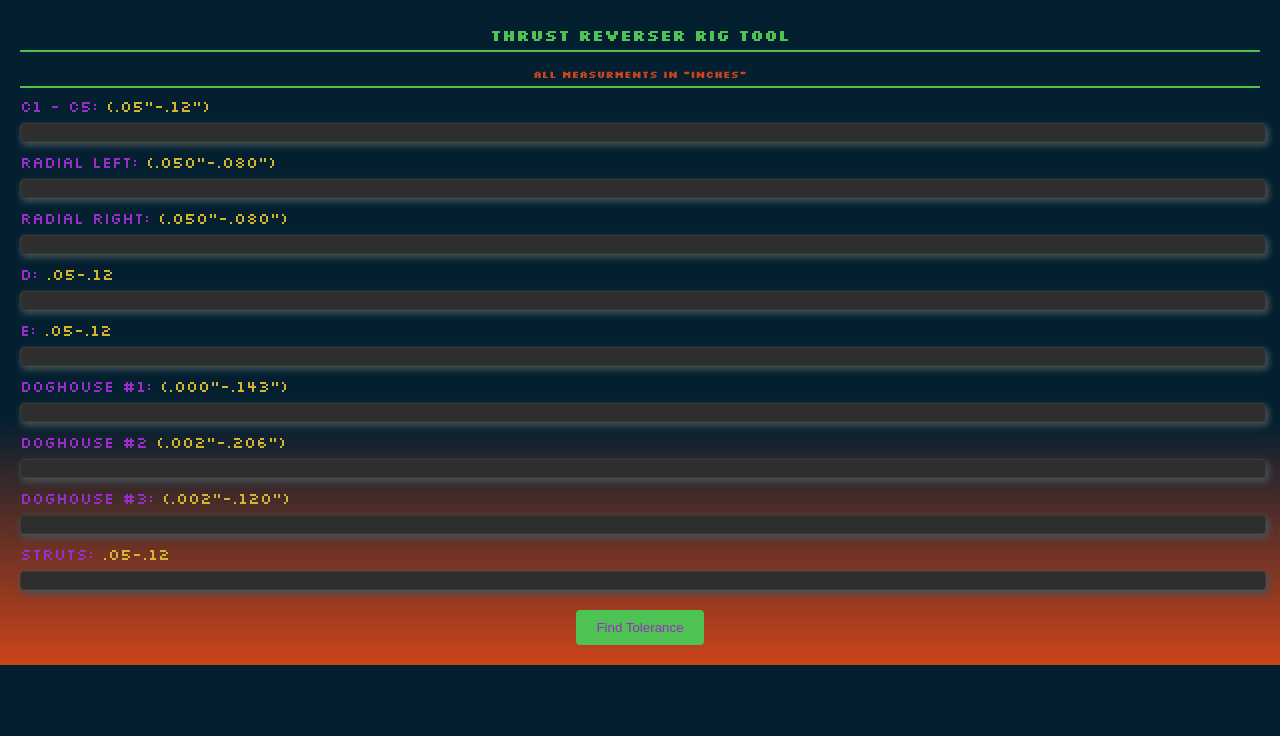
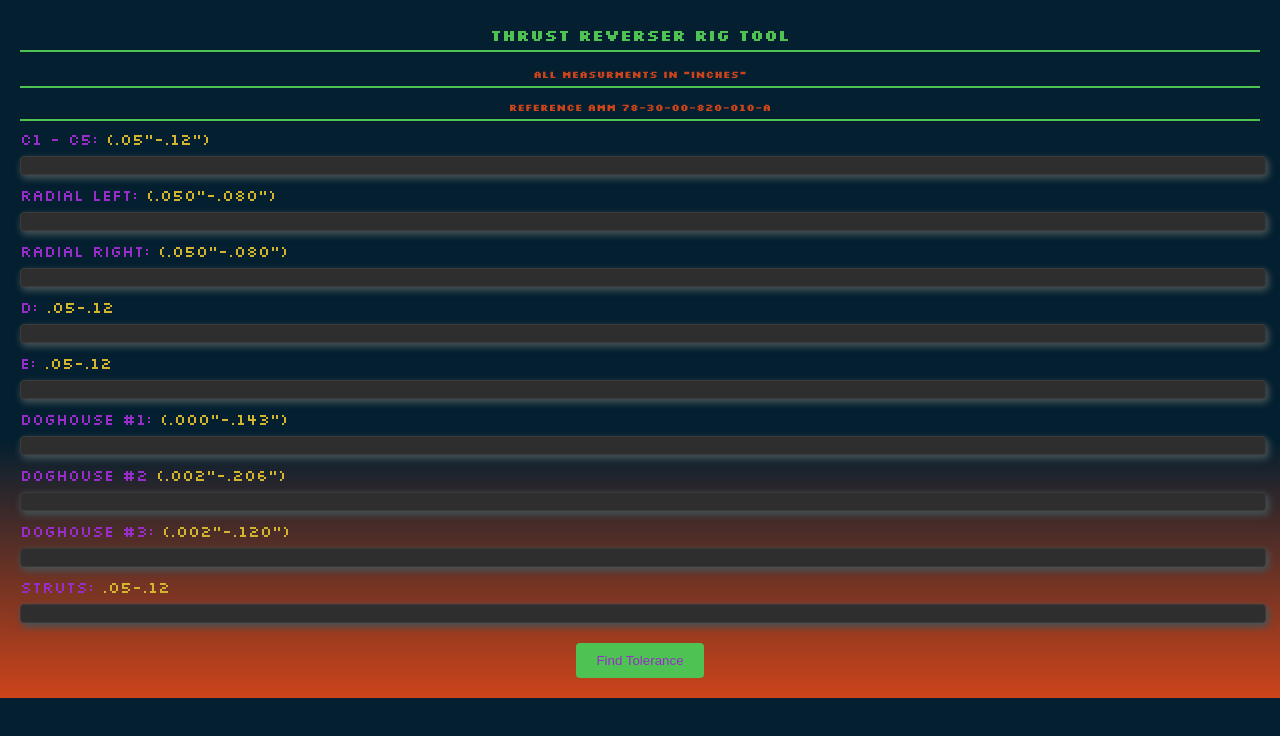
Before and after one commit to Marcc24k/TR-RIG, a plain HTML site: page index.html in a window 1280 px wide. Drawn offline with Linux system fonts and the light colour scheme.

Commit message:
Added a new line to the index.html file Amm Reference

```diff
--- a/index.html
+++ b/index.html
@@ -14,6 +14,7 @@
 <body>
     <h1>Thrust Reverser Rig Tool</h1>
     <h2>All Measurments in "Inches"</h2>
+    <h2>Reference AMM 78-30-00-820-010-A</h2>
     <form id="input">
         <!--  C-1 - C-5 Measurements -->
         <div class="question">
```
